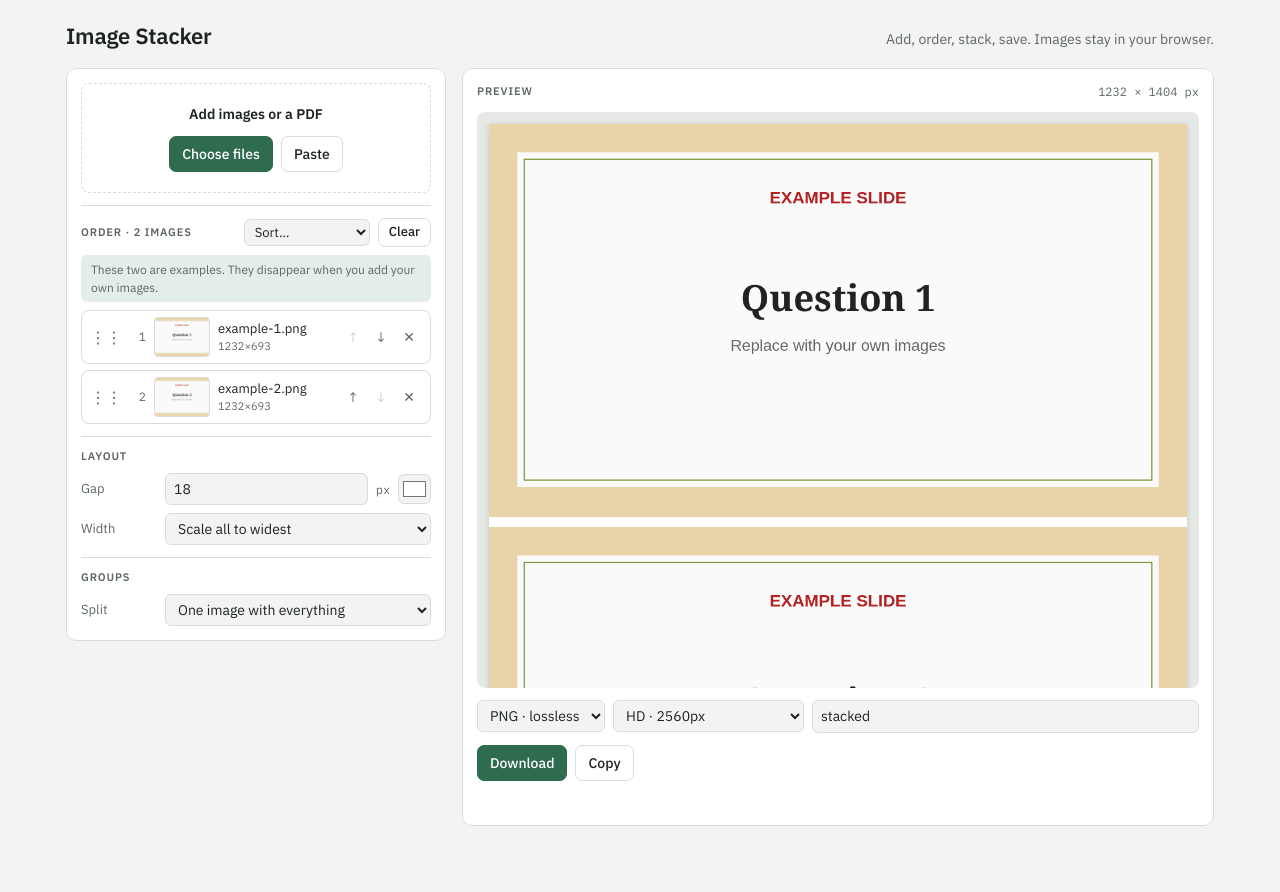
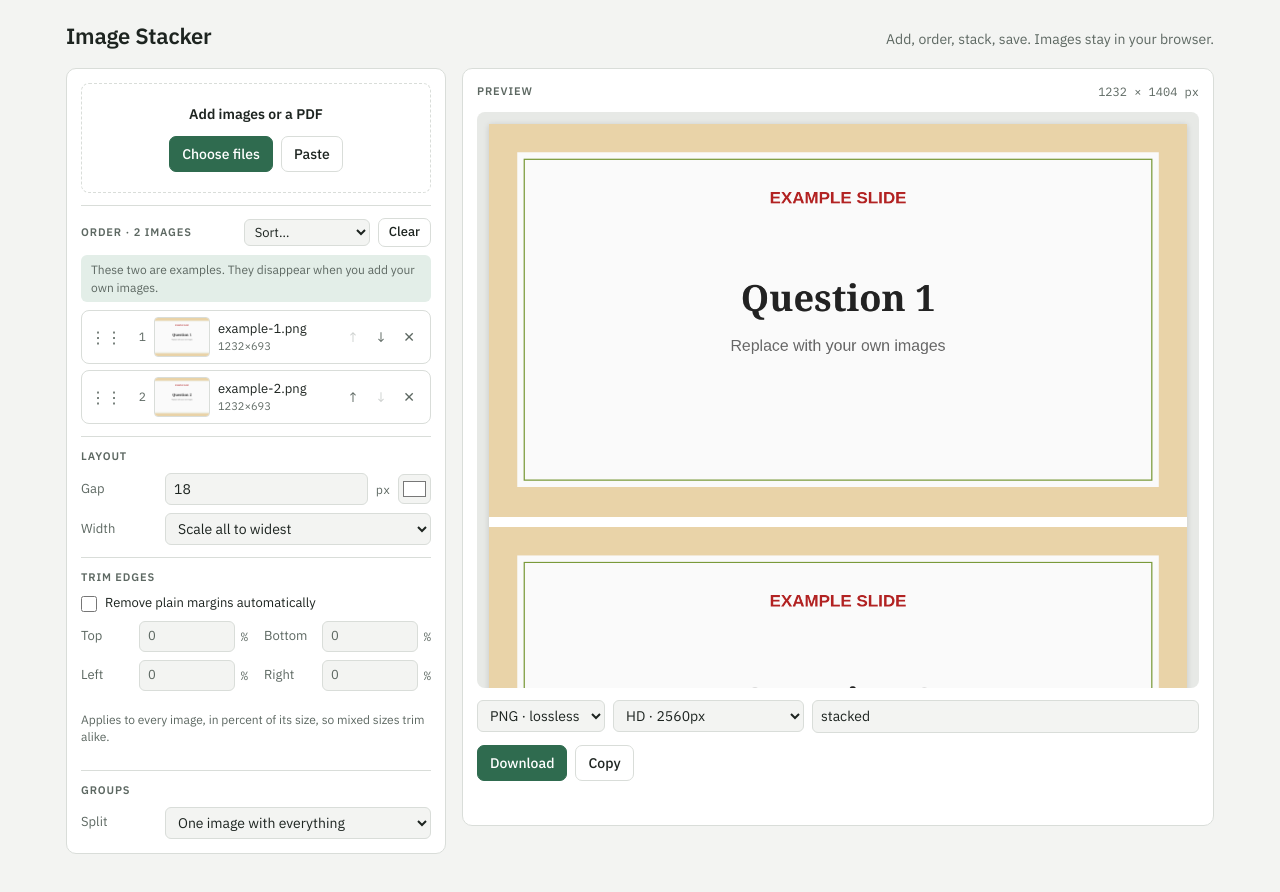
Before and after one commit to SalGorythm/image-stacker, a React (Vite) app: page / in a window 1280 px wide. Before the commit the page ends 866 px from the top, so only its background shows below. Built offline with nearby package versions, Linux system fonts and the light colour scheme.

Commit message:
Trim edges: percent trim for every image plus automatic blank-margin removal; HD re-render keeps trimmed PDF pages sharp
Co-Authored-By: Claude Opus 5.5 <noreply@anthropic.com>

```diff
--- a/src/App.tsx
+++ b/src/App.tsx
@@ -2,7 +2,7 @@ import { useEffect, useMemo, useRef, useState } from 'react';
 import { DropZone } from './components/DropZone';
 import { ImageList } from './components/ImageList';
 import { Preview } from './components/Preview';
-import { GroupSettings, LayoutSettings } from './components/Settings';
+import { GroupSettings, LayoutSettings, TrimSettings } from './components/Settings';
 import { useEvent, useToast } from './hooks';
 import { drag } from './lib/drag';
 import {
@@ -292,6 +292,7 @@ export default function App() {
           )}
 
           <LayoutSettings s={s} update={update} />
+          <TrimSettings s={s} update={update} />
           <GroupSettings
             s={s}
             update={update}
--- a/src/components/Preview.tsx
+++ b/src/components/Preview.tsx
@@ -29,12 +29,12 @@ export function Preview(p: Props) {
   const multi = count > 1;
 
   // Preview uses stored images; the size label shows what the export will be at the chosen quality
-  const L = useMemo(() => stackLayout(list, s, false), [list, s.gap, s.width]);
-  const E = useMemo(() => stackLayout(list, s, true), [list, s.gap, s.width, s.quality]);
+  const L = useMemo(() => stackLayout(list, s, false), [list, s.gap, s.width, s.trim, s.autoTrim]);
+  const E = useMemo(() => stackLayout(list, s, true), [list, s.gap, s.width, s.quality, s.trim, s.autoTrim]);
   const wa = s.quality === 'whatsapp';
-  const advice = useMemo(() => (wa ? stackAdvice(list, s) : null), [wa, list, s.gap, s.width]);
+  const advice = useMemo(() => (wa ? stackAdvice(list, s) : null), [wa, list, s.gap, s.width, s.trim, s.autoTrim]);
   useEffect(() => {
-    if (L && cv.current) paint(cv.current, L, s.gapColor, false);
+    if (L && cv.current) paint(cv.current, L, s, false);
   }, [L, s.gapColor]);
 
   return (
--- a/src/components/Settings.tsx
+++ b/src/components/Settings.tsx
@@ -153,3 +153,43 @@ export function GroupSettings({ s, update, info, removeLabel, removeTitle, onRem
     </div>
   );
 }
+
+const EDGES = [['t', 'Top'], ['b', 'Bottom'], ['l', 'Left'], ['r', 'Right']] as const;
+
+export function TrimSettings({ s, update }: Props) {
+  const any = s.autoTrim || EDGES.some(([k]) => s.trim[k] > 0);
+  return (
+    <div className="section">
+      <div className="row" style={{ justifyContent: 'space-between' }}>
+        <span className="label">Trim edges</span>
+        {any && (
+          <button className="btn sm" onClick={() => update({ trim: { t: 0, b: 0, l: 0, r: 0 }, autoTrim: false })}>
+            Reset
+          </button>
+        )}
+      </div>
+      <label className="check">
+        <input type="checkbox" checked={s.autoTrim} onChange={e => update({ autoTrim: e.target.checked })} />
+        Remove plain margins automatically
+      </label>
+      <div className="trim">
+        {EDGES.map(([k, name]) => (
+          <label key={k} className="trim-edge">
+            <span>{name}</span>
+            <input
+              type="number"
+              min={0}
+              max={45}
+              step={0.5}
+              value={s.trim[k]}
+              aria-label={`Trim ${name.toLowerCase()} (percent)`}
+              onChange={e => update({ trim: { ...s.trim, [k]: Math.min(45, Math.max(0, Number(e.target.value) || 0)) } })}
+            />
+            <span className="stat">%</span>
+          </label>
+        ))}
+      </div>
+      <p className="hint">Applies to every image, in percent of its size, so mixed sizes trim alike.</p>
+    </div>
+  );
+}
--- a/src/lib/storage.ts
+++ b/src/lib/storage.ts
@@ -71,7 +71,7 @@ const OPTIONS: Partial<Record<keyof Settings, readonly string[]>> = {
 
 /** Reads saved settings, including the older single-file version's format (gsize as "4,3,5"). */
 export function loadSettings(): Settings {
-  const s: Settings = { ...DEFAULT_SETTINGS };
+  const s: Settings = { ...DEFAULT_SETTINGS, trim: { ...DEFAULT_SETTINGS.trim } };
   try {
     const raw = JSON.parse(localStorage.getItem(SETTINGS_KEY) || '{}');
     if (raw.gap != null && !isNaN(+raw.gap)) s.gap = +raw.gap;
@@ -83,6 +83,9 @@ export function loadSettings(): Settings {
     else if (typeof raw.gsize === 'string') s.sizes = raw.gsize.split(',');
     if (typeof raw.granges === 'string') s.granges = raw.granges;
     if (typeof raw.fname === 'string') s.fname = raw.fname;
+    if (raw.trim && typeof raw.trim === 'object')
+      for (const k of ['t', 'b', 'l', 'r'] as const) s.trim[k] = Math.min(45, Math.max(0, Number(raw.trim[k]) || 0));
+    if (typeof raw.autoTrim === 'boolean') s.autoTrim = raw.autoTrim;
   } catch { /* private mode or bad JSON */ }
   return s;
 }
--- /dev/null
+++ b/src/lib/trim.ts
@@ -0,0 +1,72 @@
+/** Fractions of the original image removed from each edge (0–1). */
+export interface Crop {
+  t: number;
+  b: number;
+  l: number;
+  r: number;
+}
+
+export const NO_CROP: Crop = { t: 0, b: 0, l: 0, r: 0 };
+
+/**
+ * Finds plain margins: rows and columns, scanned in from each edge, whose pixels all
+ * match the top-left corner's colour (within `tol` per channel, ignoring `allow` of
+ * stray pixels such as JPEG noise). Returns nothing to trim when the margins would
+ * swallow almost the whole image.
+ */
+export function detectBlank(px: Uint8ClampedArray, w: number, h: number, tol = 24, allow = 0.01): Crop {
+  const bg = [px[0], px[1], px[2]];
+  const differs = (i: number) =>
+    Math.abs(px[i] - bg[0]) > tol || Math.abs(px[i + 1] - bg[1]) > tol || Math.abs(px[i + 2] - bg[2]) > tol;
+  const rowBlank = (y: number) => {
+    let n = 0;
+    for (let x = 0; x < w; x++) if (differs((y * w + x) * 4) && ++n > allow * w) return false;
+    return true;
+  };
+  const colBlank = (x: number, y0: number, y1: number) => {
+    let n = 0;
+    for (let y = y0; y <= y1; y++) if (differs((y * w + x) * 4) && ++n > allow * (y1 - y0 + 1)) return false;
+    return true;
+  };
+  let t = 0;
+  while (t < h - 1 && rowBlank(t)) t++;
+  let b = h - 1;
+  while (b > t && rowBlank(b)) b--;
+  let l = 0;
+  while (l < w - 1 && colBlank(l, t, b)) l++;
+  let r = w - 1;
+  while (r > l && colBlank(r, t, b)) r--;
+  const crop = { t: t / h, b: (h - 1 - b) / h, l: l / w, r: (w - 1 - r) / w };
+  return crop.t + crop.b >= 0.9 || crop.l + crop.r >= 0.9 ? NO_CROP : crop;
+}
+
+/** Auto trim plus the manual percentages, kept so at least 10% of each side survives. */
+export function combine(auto: Crop, manual: { t: number; b: number; l: number; r: number }): Crop {
+  const m = (v: number) => Math.min(45, Math.max(0, v || 0)) / 100;
+  let t = auto.t + m(manual.t), b = auto.b + m(manual.b), l = auto.l + m(manual.l), r = auto.r + m(manual.r);
+  const fixV = t + b > 0.9 ? 0.9 / (t + b) : 1, fixH = l + r > 0.9 ? 0.9 / (l + r) : 1;
+  t *= fixV; b *= fixV; l *= fixH; r *= fixH;
+  return { t, b, l, r };
+}
+
+const cache = new WeakMap<object, Crop>();
+
+/** Blank margins of an image, measured once on a small copy and remembered. */
+export function blankEdges(img: HTMLImageElement | HTMLCanvasElement): Crop {
+  const hit = cache.get(img);
+  if (hit) return hit;
+  const W = img instanceof HTMLImageElement ? img.naturalWidth : img.width;
+  const H = img instanceof HTMLImageElement ? img.naturalHeight : img.height;
+  const k = Math.min(1, 400 / Math.max(W, H));
+  const c = document.createElement('canvas');
+  c.width = Math.max(1, Math.round(W * k));
+  c.height = Math.max(1, Math.round(H * k));
+  const x = c.getContext('2d', { willReadFrequently: true })!;
+  x.drawImage(img, 0, 0, c.width, c.height);
+  let crop = NO_CROP;
+  try {
+    crop = detectBlank(x.getImageData(0, 0, c.width, c.height).data, c.width, c.height);
+  } catch { /* unreadable pixels: leave as is */ }
+  cache.set(img, crop);
+  return crop;
+}
--- a/src/lib/types.ts
+++ b/src/lib/types.ts
@@ -34,6 +34,10 @@ export interface Settings {
   gtail: Tail;
   granges: string;
   fname: string;
+  /** Percent trimmed from each edge of every image. */
+  trim: { t: number; b: number; l: number; r: number };
+  /** Also remove plain margins detected on each image. */
+  autoTrim: boolean;
 }
 
 export const DEFAULT_SETTINGS: Settings = {
@@ -47,6 +51,8 @@ export const DEFAULT_SETTINGS: Settings = {
   gtail: 'rest',
   granges: '',
   fname: 'stacked',
+  trim: { t: 0, b: 0, l: 0, r: 0 },
+  autoTrim: false,
 };
 
 /** Target width for PDF pages at each quality (0 = as stored). */
--- a/src/styles.css
+++ b/src/styles.css
@@ -127,3 +127,8 @@ button.num:hover{color:var(--accent);text-decoration:underline dotted}
 @media (prefers-reduced-motion:reduce){*{transition:none!important}}
 .warn{display:flex;flex-wrap:wrap;gap:8px 12px;align-items:center;justify-content:space-between;font-size:13px;color:var(--warn-fg);background:var(--warn-bg);border-radius:8px;padding:8px 12px}
 .warn span{flex:1 1 240px;min-width:0}
+.check{display:flex;gap:8px;align-items:center;font-size:13px;color:var(--fg);cursor:pointer}
+.check input{width:16px;height:16px;accent-color:var(--accent);margin:0}
+.trim{display:grid;grid-template-columns:repeat(2,minmax(0,1fr));gap:8px 16px}
+.trim-edge{display:grid;grid-template-columns:52px minmax(0,1fr) auto;gap:6px;align-items:center;font-size:13px;color:var(--muted)}
+@media (pointer:coarse){.check input{width:20px;height:20px}}
```
Also changed, not shown: src/lib/render.ts (+30 -11 lines), 1 other file (tests, documents, lock files or other folders).
